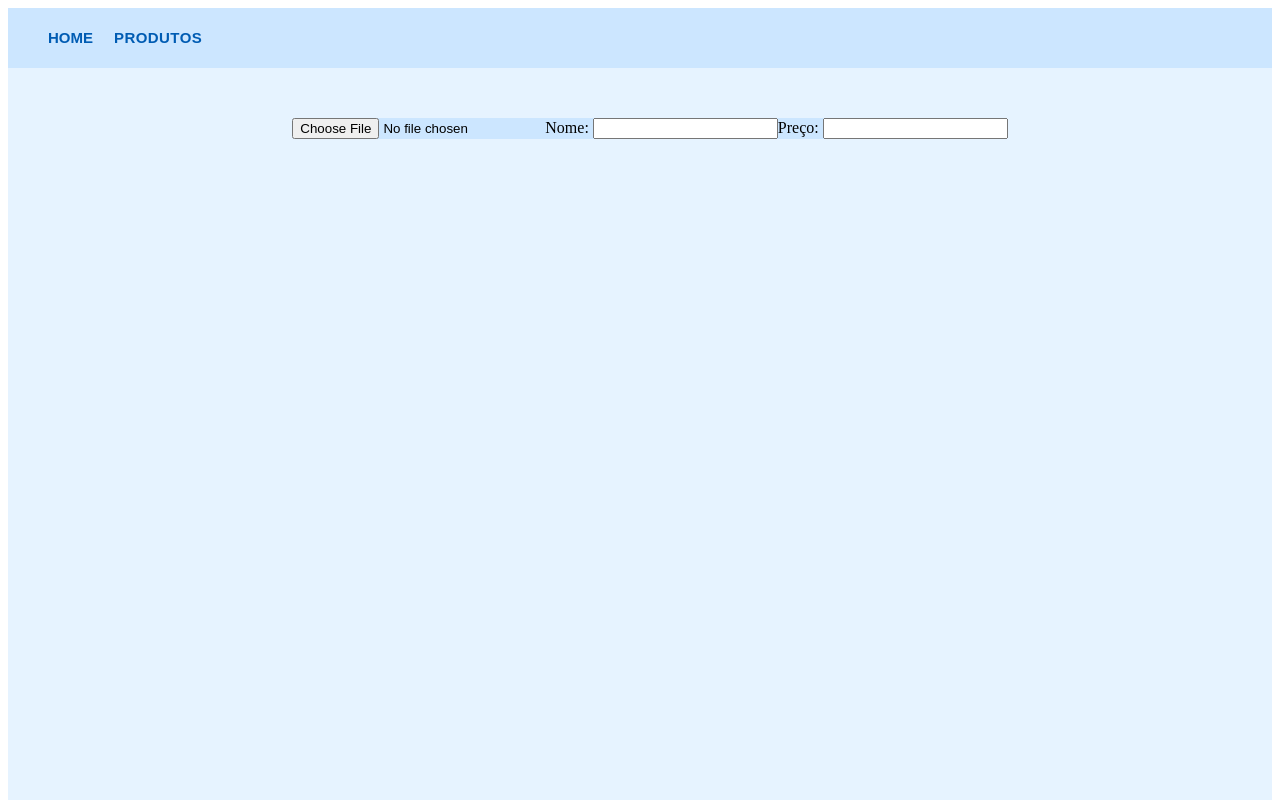
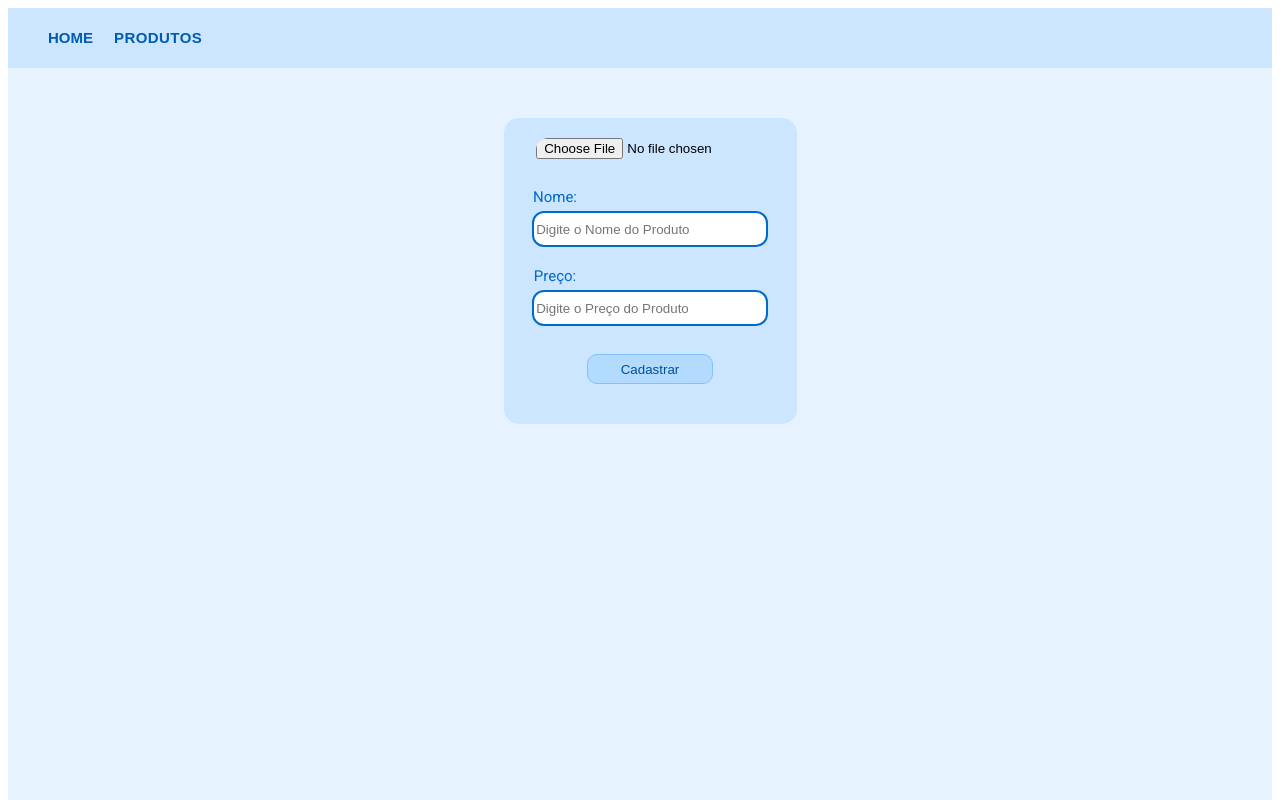
Before and after one commit to GustavoFSProg/ecomerce-frontend, a React (Create React App) app: page /register in a window 1280 px wide. Shown: the top 800 px of the page. Built offline with nearby package versions, Linux system fonts and the light colour scheme.

Commit message:
indo-indo

```diff
--- a/public/index.html
+++ b/public/index.html
@@ -7,7 +7,12 @@
     <meta name="theme-color" content="#000000" />
     <meta name="description" content="Web site created using create-react-app" />
     <link rel="apple-touch-icon" href="%PUBLIC_URL%/logo192.png" />
-
+    <link rel="preconnect" href="https://fonts.googleapis.com" />
+    <link rel="preconnect" href="https://fonts.gstatic.com" crossorigin />
+    <link
+      href="https://fonts.googleapis.com/css2?family=Roboto:wght@300;400&display=swap"
+      rel="stylesheet"
+    />
     <link rel="manifest" href="%PUBLIC_URL%/manifest.json" />
 
     <title>Ecomerce</title>
--- a/src/pages/Home/Home.jsx
+++ b/src/pages/Home/Home.jsx
@@ -7,7 +7,6 @@ function Home() {
   return (
     <>
       <Header />
-
       <Container>
         <CardContainer>
           <Carousel />
--- a/src/pages/Register/Register.jsx
+++ b/src/pages/Register/Register.jsx
@@ -2,7 +2,16 @@ import React, { useState } from 'react'
 import { useHistory } from 'react-router'
 import api from '../../services/api'
 import Header from '../Header/Header'
-import { Container, ProductContainer, DivListagemProdutos } from './styles'
+import {
+  Container,
+  ProductContainer,
+  DivListagemProdutos,
+  Input,
+  FormContainer,
+  Label,
+  InputFile,
+  Button,
+} from './styles'
 
 function Register() {
   const [title, setTitle] = useState('')
@@ -18,9 +27,6 @@ function Register() {
     try {
       const data = new FormData()
 
-      if (!typeof price === Number) {
-        return alert('O preço deve ser um numero!!')
-      } else {
       data.append('title', title)
       // data.append('description', description)
       data.append('price', price)
@@ -30,7 +36,6 @@ function Register() {
 
       alert('Cadastro realizado com sucesso!')
       return history.push('/')
-      }
     } catch (error) {
       console.log(error)
       return alert(`Deu erro no front ${error}`)
@@ -45,20 +50,32 @@ function Register() {
         <DivListagemProdutos>
           <ProductContainer>
             <form onSubmit={handleSubmit}>
-              <input
+              <FormContainer>
+                <InputFile
                   type="file"
                   id="image"
                   className="botao-imagem"
                   onChange={(e) => setImage(e.target.files[0])}
                 />
-              <label>Nome: </label>
-              <input id="title" value={title} onChange={(e) => setTitle(e.target.value)} />
-              <label>Preço: </label>
-              <input id="price" value={price} onChange={(e) => setPrice(e.target.value)} />
+                <Label>Nome: </Label>
+                <Input
+                  placeholder="Digite o Nome do Produto"
+                  id="title"
+                  value={title}
+                  onChange={(e) => setTitle(e.target.value)}
+                />
+                <Label>Preço: </Label>
+                <Input
+                  placeholder="Digite o Preço do Produto"
+                  id="price"
+                  value={price}
+                  onChange={(e) => setPrice(e.target.value)}
+                />
                 <br />
-              {/* <button className="confirm-button" type="submit">
+                <Button className="confirm-button" type="submit">
                   Cadastrar
-              </button> */}
+                </Button>
+              </FormContainer>
             </form>
           </ProductContainer>
         </DivListagemProdutos>
--- a/src/pages/Register/styles.js
+++ b/src/pages/Register/styles.js
@@ -36,3 +36,45 @@ export const ProductContainer = styled.div`
     margin-top: 20px;
   }
 `
+
+export const Input = styled.input`
+  /* background: red; */
+  border-radius: 12px;
+  height: 30px;
+  width: 90%;
+  margin-bottom: 10px;
+  margin-top: 5px;
+  border: 2px solid #0069cc;
+`
+export const FormContainer = styled.div`
+  display: flex;
+  flex-direction: column;
+  align-items: center;
+  padding-left: 20px;
+  padding-right: 20px;
+`
+export const Label = styled.label`
+  margin-left: -190px;
+  font-family: 'Roboto';
+  font-size: 15px;
+  color: #0069cc;
+  margin-top: 10px;
+`
+
+export const InputFile = styled.input`
+  /* background: red; */
+  border-radius: 12px;
+  height: 30px;
+  width: 90%;
+  margin-bottom: 10px;
+  margin-top: 20px;
+`
+export const Button = styled.button`
+  width: 50%;
+  height: 30px;
+  background: #b3daff;
+  border: 1px solid #80c1ff;
+  border-radius: 10px;
+  color: #004f99;
+  margin-bottom: 40px;
+`
```
Lines whose indentation alone changed are shown as unchanged.
